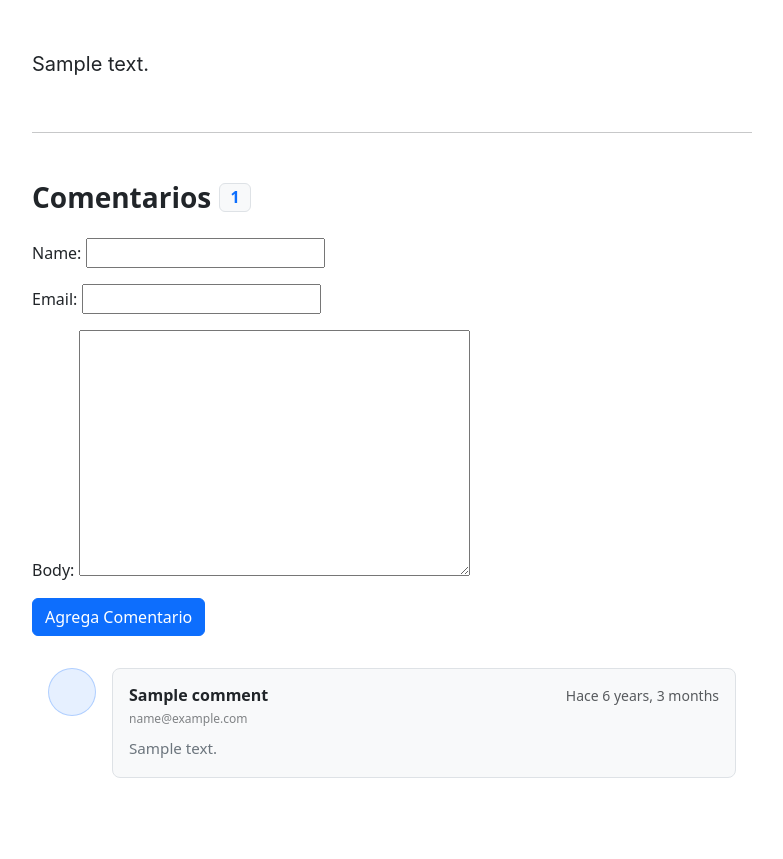
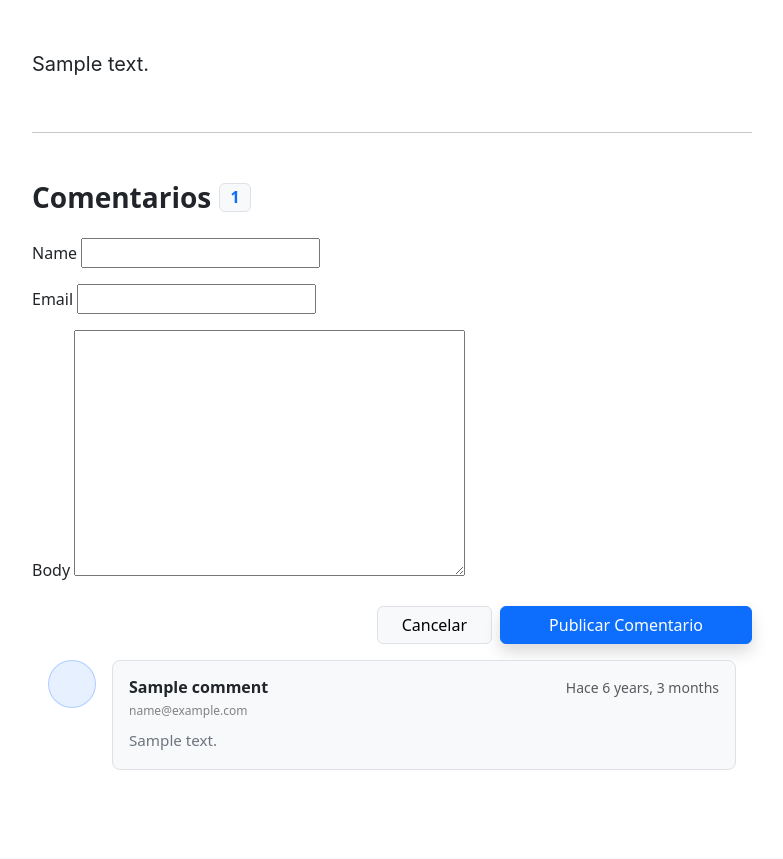
Before and after one commit to carrazcosofia-elena/blog_main, a Django app: page /blog/1/ in a window 1280 px wide. Shown: the part 815-1674 px from the top of the page, without its empty margins (248-1031 px from the left). Run offline with Django 5.2, Linux system fonts and the light colour scheme; tables that the repository leaves empty hold one stand-in row (values such as "Sample post"); grey boxes marked "Sample" are stand-in pictures.

Commit message:
agregar mi cambio en detail

```diff
--- a/blog/templates/blog/detail.html
+++ b/blog/templates/blog/detail.html
@@ -63,10 +63,32 @@
                 <form action="" method="post">
                     {% csrf_token %}
 
-                    {{ form.as_p }}
-                    <button type="submit" class="btn btn-primary mb-3">
-                        Agrega Comentario
-                    </button>
+                   {% for field in form %}
+                        <div class="mb-3">
+                            </label for="{{ field.id_for_label }}" class="form-label fw-semibold">
+                                 {{ field.label }}
+                            </label>
+
+                            {{ field }}
+
+                            {% if field.help_text %}
+                                </div class="form-text text-muted">{{ field.help_text }}</div>
+                            {% endif %}
+
+                            {% for error in field.errors %}
+                                <div class="inalid-feedback d-block">
+                                   {{ error }}
+                                </div>
+                            {% endfor %}
+                        </div>
+                    {% endfor %}
+
+                    <div class="d-grid gap-2 d-md-flex justify-content-md-end mt-4">
+                        <button type="reset" class="btn btn-light border px-4">Cancelar</button>
+                        <button type="submit" class="btn btn-primary px-5 shadow">
+                            Publicar Comentario
+                        </button>
+                    </div>
                 </form>
 
                 {% for comment in post.comments.all %}
```
